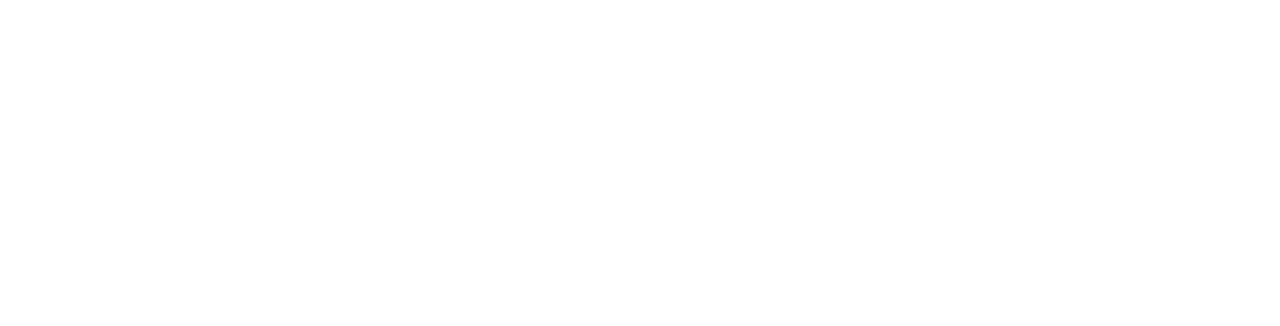
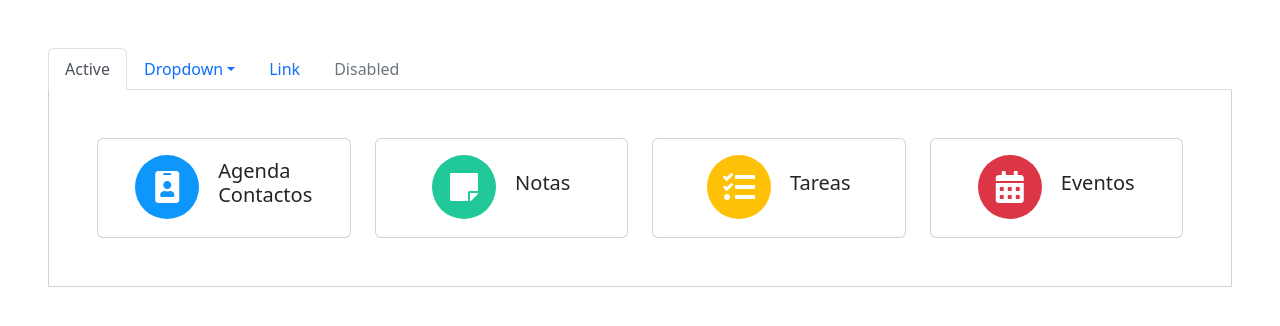
Before and after one commit to Licano-dev/book-localStorage, a website: page index.html in a window 1280 px wide. Drawn offline with nearby package versions, Linux system fonts and the light colour scheme.

Commit message:
💅  STYLE: creación de categorias de agenda con su respectivo css

```diff
--- /dev/null
+++ b/css/style.css
@@ -0,0 +1,58 @@
+:root {
+    --azul: #0D96FC;
+    --amarrillo: #ffc107;
+    --verde: #20c997;
+    --rojo: #dc3545;
+}
+
+.card>.card-body {
+    border-bottom: 2px solid transparent;
+}
+
+.card:hover>.card-body {
+    background-color: #D9D9DB;
+    border-bottom: 2px solid #747479;
+}
+
+.options {
+    border-top: none;
+    border-radius: 0;
+}
+
+.rojo {
+    background-color: var(--rojo);
+}
+
+.amarillo {
+    background-color: var(--amarrillo);
+}
+
+.verde {
+    background-color: var(--verde);
+}
+
+.azul {
+    background-color: var(--azul);
+}
+
+.card-options {
+    display: flex;
+    flex-direction: row;
+    justify-content: center;
+    align-items: center;
+}
+
+.card-options .card-title {
+    margin-left: 19px;
+}
+
+.icons {
+    align-items: center;
+    border-radius: 100%;
+    color: white;
+    display: flex;
+    height: 64px;
+    padding: 10px;
+    justify-content: center;
+    width: 64px;
+}
--- a/index.html
+++ b/index.html
@@ -1,12 +1,91 @@
-<!DOCTYPE html>
+<!doctype html>
 <html lang="es">
+
 <head>
-    <meta charset="UTF-8">
-    <meta http-equiv="X-UA-Compatible" content="IE=edge">
-    <meta name="viewport" content="width=device-width, initial-scale=1.0">
-    <title>Document</title>
+    <meta charset="utf-8">
+    <meta name="viewport" content="width=device-width, initial-scale=1">
+    <title>Agenda - LocalStorage</title>
+    <link href="https://cdn.jsdelivr.net/npm/bootstrap@5.2.0-beta1/dist/css/bootstrap.min.css" rel="stylesheet" integrity="sha384-0evHe/X+R7YkIZDRvuzKMRqM+OrBnVFBL6DOitfPri4tjfHxaWutUpFmBp4vmVor" crossorigin="anonymous">
+    <link rel="stylesheet" href="/css/style.css">
+    <link rel="stylesheet" href="https://cdnjs.cloudflare.com/ajax/libs/font-awesome/5.15.4/css/all.min.css" integrity="sha512-1ycn6IcaQQ40/MKBW2W4Rhis/DbILU74C1vSrLJxCq57o941Ym01SwNsOMqvEBFlcgUa6xLiPY/NS5R+E6ztJQ==" crossorigin="anonymous" referrerpolicy="no-referrer"
+    />
 </head>
-<body>
 
+<body class="m-lg-5">
+    <nav>
+        <ul class="nav nav-tabs">
+            <li class="nav-item">
+                <a class="nav-link active" aria-current="page" href="#">Active</a>
+            </li>
+            <li class="nav-item dropdown">
+                <a class="nav-link dropdown-toggle" data-bs-toggle="dropdown" href="#" role="button" aria-expanded="false">Dropdown</a>
+                <ul class="dropdown-menu">
+                    <li><a class="dropdown-item" href="#">Action</a></li>
+                    <li><a class="dropdown-item" href="#">Another action</a></li>
+                    <li><a class="dropdown-item" href="#">Something else here</a></li>
+                    <li>
+                        <hr class="dropdown-divider">
+                    </li>
+                    <li><a class="dropdown-item" href="#">Separated link</a></li>
+                </ul>
+            </li>
+            <li class="nav-item">
+                <a class="nav-link" href="#">Link</a>
+            </li>
+            <li class="nav-item">
+                <a class="nav-link disabled">Disabled</a>
+            </li>
+        </ul>
+    </nav>
+    <section class="p-5 card options ">
+        <div class="row">
+            <div class="col-sm-3">
+                <div class="card">
+                    <div class="card-body card-options">
+                        <div class="icons azul">
+                            <i class="fas fa-2x fa-id-badge"></i>
+                        </div>
+                        <h5 class="card-title">Agenda <br>Contactos</h5>
+                        <!-- <p class="card-text">With supporting text below as a natural lead-in to additional content.</p>
+                        <a href="#" class="btn btn-primary">Go somewhere</a> -->
+                    </div>
+                </div>
+            </div>
+            <div class="col-sm-3">
+                <div class="card">
+                    <div class="card-body card-options">
+                        <div class="icons verde">
+                            <i class="fas fa-2x fa-sticky-note"></i>
+                        </div>
+                        <h5 class="card-title">Notas</h5>
+                    </div>
+                </div>
+            </div>
+
+            <div class="col-sm-3">
+                <div class="card">
+                    <div class="card-body card-options">
+                        <div class="icons amarillo">
+                            <i class="fas fa-2x fa-tasks"></i>
+                        </div>
+                        <h5 class="card-title">Tareas</h5>
+                    </div>
+                </div>
+            </div>
+            <div class="col-sm-3">
+                <div class="card">
+                    <div class="card-body card-options">
+                        <div class="icons rojo">
+                            <i class="fas fa-2x fa-calendar-alt"></i>
+                        </div>
+                        <h5 class="card-title">Eventos</h5>
+                    </div>
+                </div>
+            </div>
+
+        </div>
+    </section>
+    <script src="https://cdn.jsdelivr.net/npm/bootstrap@5.2.0-beta1/dist/js/bootstrap.bundle.min.js" integrity="sha384-pprn3073KE6tl6bjs2QrFaJGz5/SUsLqktiwsUTF55Jfv3qYSDhgCecCxMW52nD2" crossorigin="anonymous"></script>
 </body>
+
 </html>
```
